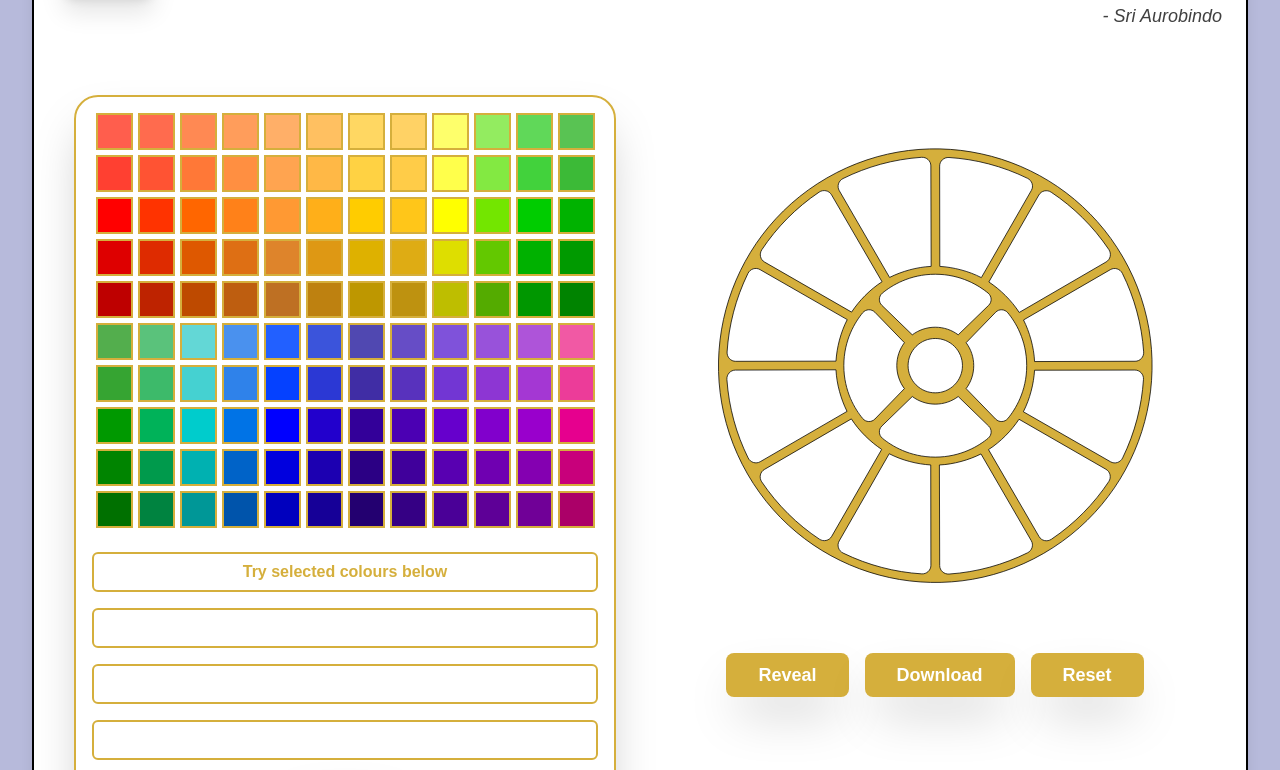
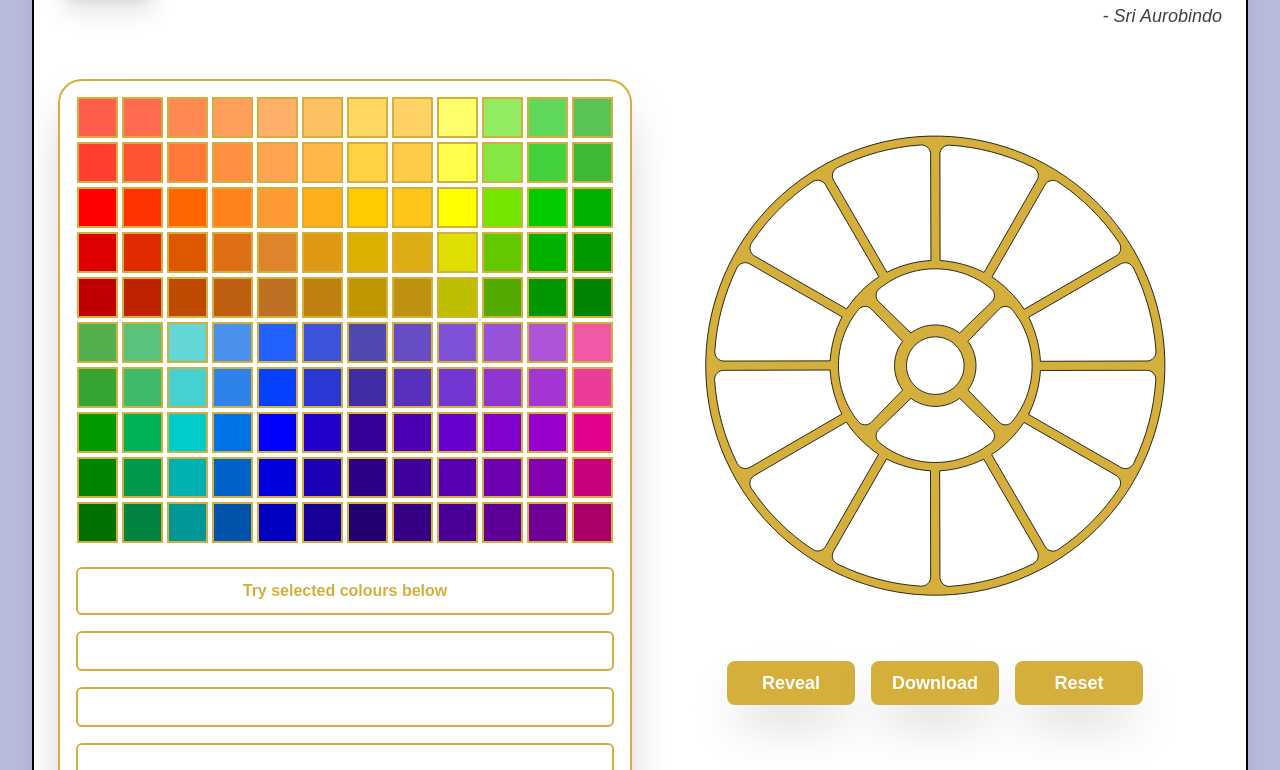
Before and after one commit to livingsymbol/colouring-project-v2, a React (Vite) app in the folder client/: page /aspiration-at-work in a window 1280 px wide. Shown: the part 950-1720 px from the top of the page. Built offline with nearby package versions, Linux system fonts and the light colour scheme; no server answers.

Commit message:
Add all pages#8

```diff
--- a/client/public/symbol/Symbol.jsx
+++ b/client/public/symbol/Symbol.jsx
@@ -29,7 +29,7 @@ const Symbol = forwardRef((props, ref) => {
 
   return (
     <div>
-      <div className="flex justify-between p-4">
+      <div className="flex justify-between py-4">
         <button className="relative group" onClick={rotateAnticlockwise}>
           <div
             className="flex items-center justify-center w-24 h-12 text-black font-semibold text-sm tracking-wide transition-all duration-200 group-hover:brightness-110"
@@ -42,7 +42,7 @@ const Symbol = forwardRef((props, ref) => {
           </div>
         </button>
 
-        <h1 className="text-3xl font-semibold text-center text-[#d5af3c]">
+        <h1 className="text-xl sm:text-2xl md:text-3xl font-semibold text-center text-[#d5af3c]">
           Rotate
           <br />
           qualities
@@ -60,6 +60,7 @@ const Symbol = forwardRef((props, ref) => {
           </div>
         </button>
       </div>
+
       <div className="relative flex items-center justify-center w-full h-full">
         <svg
           {...props}
--- a/client/src/components/AspirationTabTemplate.jsx
+++ b/client/src/components/AspirationTabTemplate.jsx
@@ -55,9 +55,9 @@ export default function AspirationTabTemplate({ palette, symbol }) {
                 <RichTextRenderer content={aspirationTabContent} />
             </div>
 
-            <div className="flex flex-col md:flex-row-reverse gap-4">
-                <div className="flex-1 p-4 md:w-[50%]">{symbol}</div>
-                <div className="flex-1 p-4 md:w-[50%]">{palette}</div>
+            <div className="flex flex-col lg:flex-row-reverse gap-4">
+                <div className="w-full lg:w-[50%]">{symbol}</div>
+                <div className="w-full lg:w-[50%]">{palette}</div>
             </div>
         </div>
     );
--- a/client/src/components/ColourTester.jsx
+++ b/client/src/components/ColourTester.jsx
@@ -22,21 +22,21 @@ const ColorTester = ({ color }) => {
 
   return (
     <div className="h-full w-full flex flex-col items-center gap-4">
-      <div className="text-[#d5af3c] flex justify-center items-center font-semibold bg-white w-full h-10 rounded-md border-2 border-[#d5af3c]">
+      <div className="text-[#d5af3c] text-center flex justify-center items-center font-semibold bg-white w-full h-12 rounded-md border-2 border-[#d5af3c]">
         Try selected colours below
       </div>
       <div
-        className="w-full h-10 cursor-pointer rounded-md transition-colors duration-300 border-2 border-[#d5af3c] ease-in-out"
+        className="w-full h-10 cursor-pointer rounded-md transition-colors duration-300 border-2 p-2 border-[#d5af3c] ease-in-out"
         style={{ backgroundColor: spaces[0] }}
         onClick={() => handleSpaceClick(0)}
       />
       <div
-        className="w-full h-10 cursor-pointer rounded-md transition-colors duration-300 border-2 border-[#d5af3c] ease-in-out"
+        className="w-full h-10 cursor-pointer rounded-md transition-colors duration-300 border-2 p-2 border-[#d5af3c] ease-in-out"
         style={{ backgroundColor: spaces[1] }}
         onClick={() => handleSpaceClick(1)}
       />
       <div
-        className="w-full h-10 cursor-pointer rounded-md transition-colors duration-300 border-2 border-[#d5af3c] ease-in-out"
+        className="w-full h-10 cursor-pointer rounded-md transition-colors duration-300 border-2 p-2 border-[#d5af3c] ease-in-out"
         style={{ backgroundColor: spaces[2] }}
         onClick={() => handleSpaceClick(2)}
       />
--- a/client/src/components/DesignCanvas.jsx
+++ b/client/src/components/DesignCanvas.jsx
@@ -160,7 +160,7 @@ const DesignCanvas = ({ color, showDesc = false, isColours1 = true }) => {
 
   return (
     <div className="w-full">
-      <div className="flex flex-col gap-y-4 items-center">
+      <div className="flex flex-col gap-y-2 items-center">
         <div className="overflow-hidden w-full">
 
           {showDesc ?
@@ -178,10 +178,10 @@ const DesignCanvas = ({ color, showDesc = false, isColours1 = true }) => {
           height="708.661"
           style={{ display: "none" }}
         />
-        <div className="flex justify-between gap-4">
+        <div className="flex flex-col lg:flex-row items-center justify-between gap-4">
           <div>
             {!showDesc && <button
-              className="cursor-pointer px-4 py-1 md:px-8 md:py-2 text-md md:text-lg font-semibold text-white bg-[#d5af3c] rounded-lg duration-100 hover:bg-[#d5af3c] hover:text-white shadow-2xl"
+              className="cursor-pointer w-32 py-2 text-md md:text-lg font-semibold text-white bg-[#d5af3c] rounded-lg duration-100 hover:bg-[#d5af3c] hover:text-white shadow-2xl"
               onClick={revealScore}>Reveal</button>}
             <Modal open={open} onClose={handleClose}>
               <Box sx={style}>
@@ -196,10 +196,10 @@ const DesignCanvas = ({ color, showDesc = false, isColours1 = true }) => {
             </Modal>
           </div>
           <button
-            className="cursor-pointer px-4 py-1 md:px-8 md:py-2 text-md md:text-lg font-semibold text-white bg-[#d5af3c]  rounded-lg duration-100 hover:bg-[#d5af3c] hover:text-white shadow-2xl"
+            className="cursor-pointer w-32 py-2 text-md md:text-lg font-semibold text-white bg-[#d5af3c]  rounded-lg duration-100 hover:bg-[#d5af3c] hover:text-white shadow-2xl"
             onClick={saveAsPng}>Download</button>
           <button
-            className="cursor-pointer px-4 py-1 md:px-8 md:py-2 text-md md:text-lg font-semibold text-white bg-[#d5af3c]  rounded-lg duration-100 hover:bg-[#d5af3c] hover:text-white shadow-2xl"
+            className="cursor-pointer w-32 py-2 text-md md:text-lg font-semibold text-white bg-[#d5af3c]  rounded-lg duration-100 hover:bg-[#d5af3c] hover:text-white shadow-2xl"
             onClick={resetSymbol}>Reset</button>
         </div>
       </div>
--- a/client/src/components/SwatchesColourPicker.jsx
+++ b/client/src/components/SwatchesColourPicker.jsx
@@ -21,9 +21,9 @@ const SwatchesColourPicker = ({
       if (!containerRef.current) return;
       const containerWidth = containerRef.current.offsetWidth;
 
-      const maxGap = 5;
+      const maxGap = 4;
       const minGap = 1;
-      const minSwatch = 14;
+      const minSwatch = 20;
 
       // Try to find max swatch size that fits container
       let calculatedGap = maxGap;
@@ -102,7 +102,7 @@ SwatchesColourPicker.propTypes = {
 };
 
 SwatchesColourPicker.defaultProps = {
-  swatchSize: 20,
+  swatchSize: 25,
   gridSize: { rows: 6, cols: 20 },
 };
 
--- a/client/src/components/tabs/AspirationTab2.jsx
+++ b/client/src/components/tabs/AspirationTab2.jsx
@@ -1,4 +1,4 @@
-import { useState } from "react";
+import { useState, useEffect } from "react";
 import AspirationTabTemplate from "../AspirationTabTemplate";
 import SwatchesColourPicker from "../SwatchesColourPicker";
 import ColourTester from "../ColourTester";
@@ -6,9 +6,28 @@ import DesignCanvas from "../DesignCanvas";
 import Paragraph from "../Paragraph";
 import { colours2 } from "../../utils/scoring";
 
+// Custom hook for media query
+function useMediaQuery(query) {
+    const [matches, setMatches] = useState(false);
+
+    useEffect(() => {
+        const media = window.matchMedia(query);
+        const listener = () => setMatches(media.matches);
+
+        listener(); // initial check
+        media.addEventListener("change", listener);
+
+        return () => media.removeEventListener("change", listener);
+    }, [query]);
+
+    return matches;
+}
+
 export default function AspirationTab2() {
     const [color, setColor] = useState("#fff");
     const [selectedColor, setSelectedColor] = useState(null);
+
+    const isSmall = useMediaQuery("(max-width: 640px)"); // Tailwind `sm` breakpoint = 640px
 
     const handleColorSelect = (color) => {
         setColor(color);
@@ -18,13 +37,15 @@ export default function AspirationTab2() {
     const numRows = colours2.length;
     const numCols = colours2[0].length;
 
-    // Step 1: Split into 3 equal row-wise parts
-    const third = Math.floor(numRows / 3);
-    const part1 = colours2.slice(0, third);
-    const part2 = colours2.slice(third, 2 * third);
-    const part3 = colours2.slice(2 * third);
+    // Split into N equal row-wise parts
+    function splitArray(array, parts) {
+        const chunkSize = Math.floor(array.length / parts);
+        return Array.from({ length: parts }, (_, i) =>
+            array.slice(i * chunkSize, i === parts - 1 ? undefined : (i + 1) * chunkSize)
+        );
+    }
 
-    // Step 2: Flatten each part column-wise
+    // Flatten each part column-wise
     function flattenColumnWise(array) {
         const result = [];
         const rows = array.length;
@@ -38,33 +59,41 @@ export default function AspirationTab2() {
         return result;
     }
 
-    const flattened1 = flattenColumnWise(part1);
-    const flattened2 = flattenColumnWise(part2);
-    const flattened3 = flattenColumnWise(part3);
+    // Decide parts based on screen size
+    const parts = splitArray(colours2, isSmall ? 4 : 3);
+    const flattenedParts = parts.map(flattenColumnWise);
+    const finalFlattened = flattenedParts.flat();
 
-    // Step 3: Concatenate all 3 arrays
-    const finalFlattened = flattened1.concat(flattened2, flattened3);
+    // Grid settings
+    const gridSize = isSmall
+        ? { rows: 20, cols: 12 }
+        : { rows: 15, cols: 16 };
 
+    const swatchSize = isSmall ? 28 : 30;
 
     return (
-        <AspirationTabTemplate palette=
-            {<div className="h-full flex flex-col justify-around">
+        <AspirationTabTemplate
+            palette={
+                <div className="h-full flex flex-col justify-around">
                     <div className="flex flex-col gap-y-6 w-full justify-center items-center border-2 border-[#d5af3c] p-4 rounded-3xl shadow-2xl">
                         <div className="w-fit flex flex-col items-center justify-center gap-y-1 bg-white rounded-lg">
                             <SwatchesColourPicker
                                 colors={finalFlattened}
                                 onColorSelect={handleColorSelect}
-                            swatchSize={25}
-                            gridSize={{ rows: 15, cols: 16 }}
-                            selectedColor={selectedColor} // Pass the selected color to SwatchesColourPicker
+                                swatchSize={swatchSize}
+                                gridSize={gridSize}
+                                selectedColor={selectedColor}
                             />
                         </div>
                         <ColourTester color={color} />
-
                     </div>
-                <Paragraph>After colouring all 12 petals you may press “Reveal” to learn about harmony achieved or “Download” your colouring.
+                    <Paragraph>
+                        After colouring all 12 petals you may press “Reveal” to learn about harmony
+                        achieved or “Download” your colouring.
                     </Paragraph>
-            </div>}
-            symbol={<DesignCanvas color={color} isColours1={false} />} />
+                </div>
+            }
+            symbol={<DesignCanvas color={color} isColours1={false} />}
+        />
     );
 }
--- a/client/src/components/tabs/AspirationTab4.jsx
+++ b/client/src/components/tabs/AspirationTab4.jsx
@@ -16,11 +16,8 @@ export default function AspirationTab4() {
         <AspirationTabTemplate palette=
             {<div className="h-full flex flex-col justify-around">
                 <div className="flex flex-col gap-y-6 w-full justify-center items-center border-2 border-[#d5af3c] p-4 rounded-3xl shadow-2xl">
-                    <div className="w-fit flex flex-col items-center justify-center gap-y-1 bg-white rounded-lg">
-                        <ColouringWheelPicker isRYB={false} onColorSelect={handleColorSelect} />
-                    </div>
+                    <ColouringWheelPicker isRYB={false} onColorSelect={handleColorSelect} />
                     <ColourTester color={color} />
-
                 </div>
                 <Paragraph>After colouring all 12 petals you may “Download” your colouring.</Paragraph>
             </div>}
--- a/client/src/components/tabs/FindingTab5.jsx
+++ b/client/src/components/tabs/FindingTab5.jsx
@@ -11,7 +11,7 @@ export default function FindingTab5({ content }) {
             </Paragraph>
             <br />
             <img src="images/ft5.1.png" className="w-full md:w-2/3 mx-auto" alt="" />
-br
+            <br />
             <Paragraph>
                 Sri Aurobindo and the Mother left us instructions on the Symbol’s colours, positions and meaning:
             </Paragraph>
```
Also changed, not shown: client/src/components/ColouringWheelPicker.jsx (+32 -10 lines), client/src/components/tabs/AspirationTab3.jsx (+4 -6 lines). Lines whose indentation alone changed are shown as unchanged.
